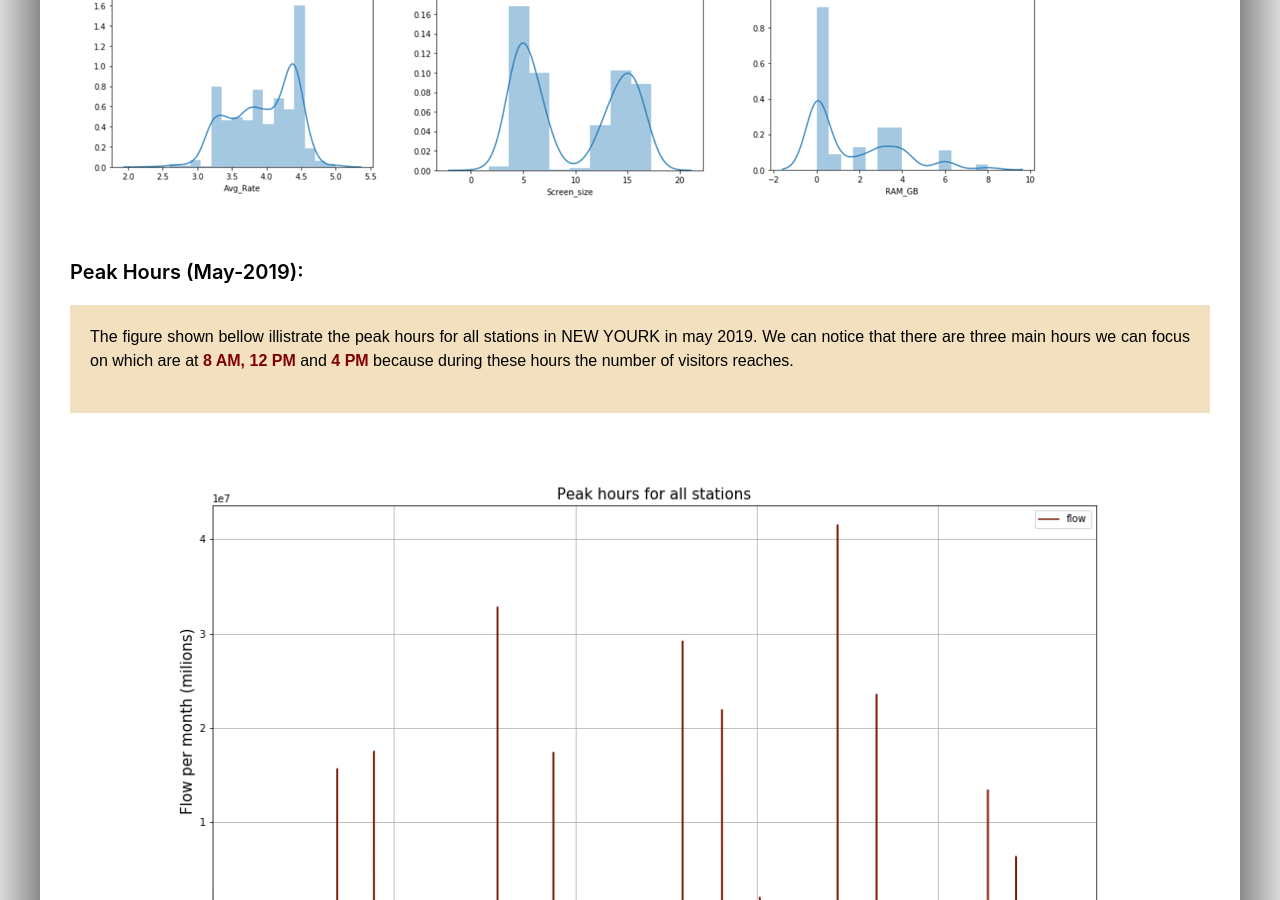
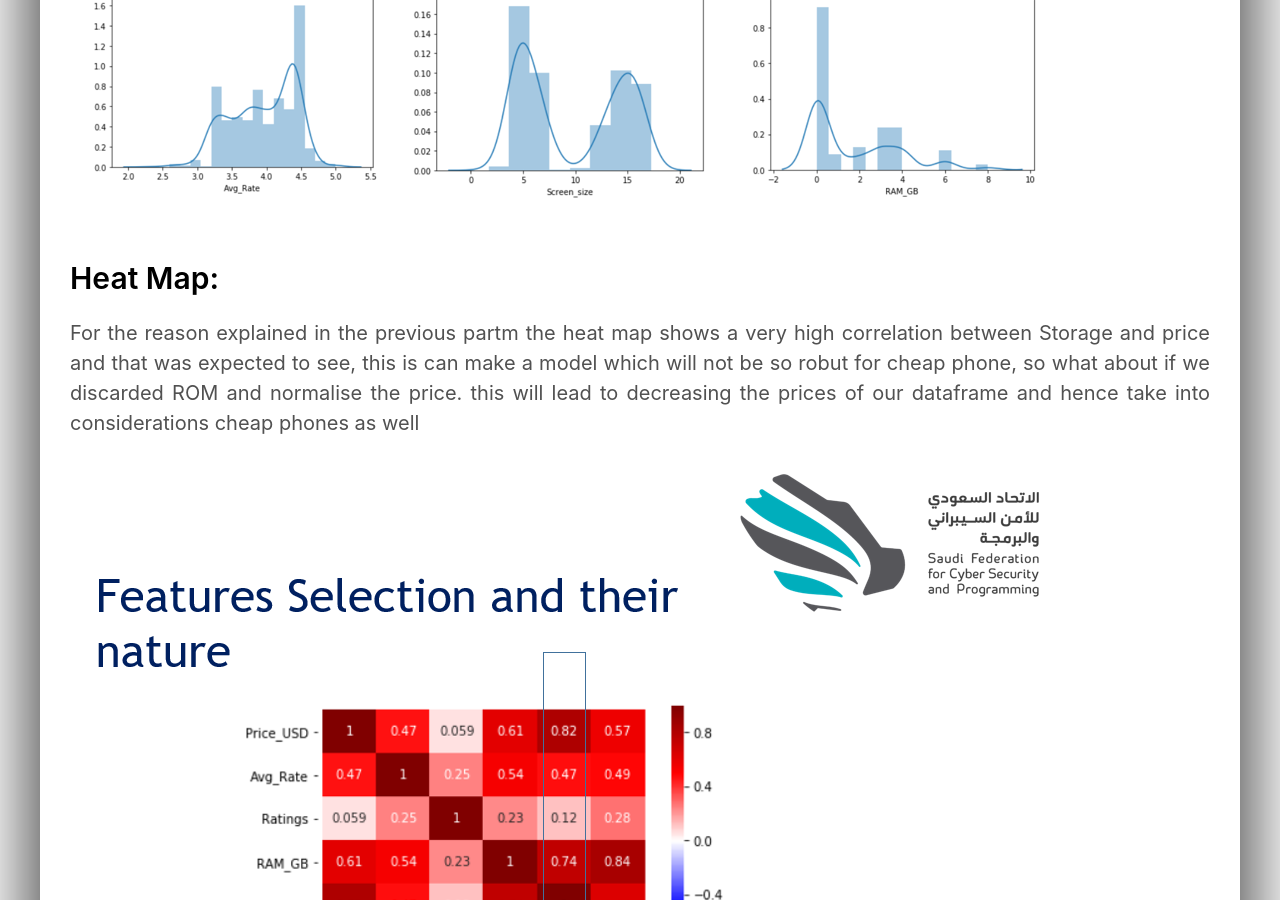
Before and after one commit to alafnan/alafnan.github.io, a Jekyll site: the page built from _posts/2019-09-23-project2.md, in a window 1280 px wide and 900 px high, scrolled down 4552 px. Built offline with Jekyll 4.4.1, drawn with Linux system fonts in a browser that asks for light colours.

Commit message:
Update 2019-09-23-project2.md

```diff
--- a/_posts/2019-09-23-project2.md
+++ b/_posts/2019-09-23-project2.md
@@ -50,6 +50,11 @@ Found in my: [My github account](https://github.com/alafnan/Mobile_Phone_Data)
 <p style="text-align: justify; text-justify: inter-word;">The image below show different distributions for the data I gathered, and we can clearly see that the data for <strong>price</strong> is not normal and the reason being is that most of the data gathered where for phones which are relatively cheap and a few phones such as <strong>iphones</strong> and <strong>Samsung</strong> are relatively expensive but few. the same thing is applied to <strong>ROM Storgae</strong> of the phones which are offered by the website. we can see that for expensive phones such as <strong>iphones</strong> and <strong>Samsung</strong> they tend to have a very high storage normally between <strong>64 GB</strong> and <strong>512 GB</strong> and for cheaper phones the number is relatively less than that. We can also notice that <strong>Screen size</strong> and other features they are normally distributed as they are standarised for almost all phone in the list apart from a few phones</p>
 
 ![Project Approach Image]({{ site.url }}/images/3.png)
+
+<h1 style="font-size:1.5em; color:#000000; margin-top: 2rem; margin-bottom: 1rem;">Heat Map:</h1>
+<p style="text-align: justify; text-justify: inter-word;">For the reason explained in the previous partm the heat map shows a very high correlation between Storage and price and that was expected to see, this is can make a model which will not be so robut for cheap phone, so what about if we discarded ROM and normalise the price. this will lead to decreasing the prices of our dataframe and hence take into considerations cheap phones as well</p>
+
+![Project Approach Image]({{ site.url }}/images/4.png)
 
 
 <h1 style="font-size:1em; color:#000000; margin-top: 2rem; margin-bottom: 1rem;">Peak Hours (May-2019):</h1>
```
